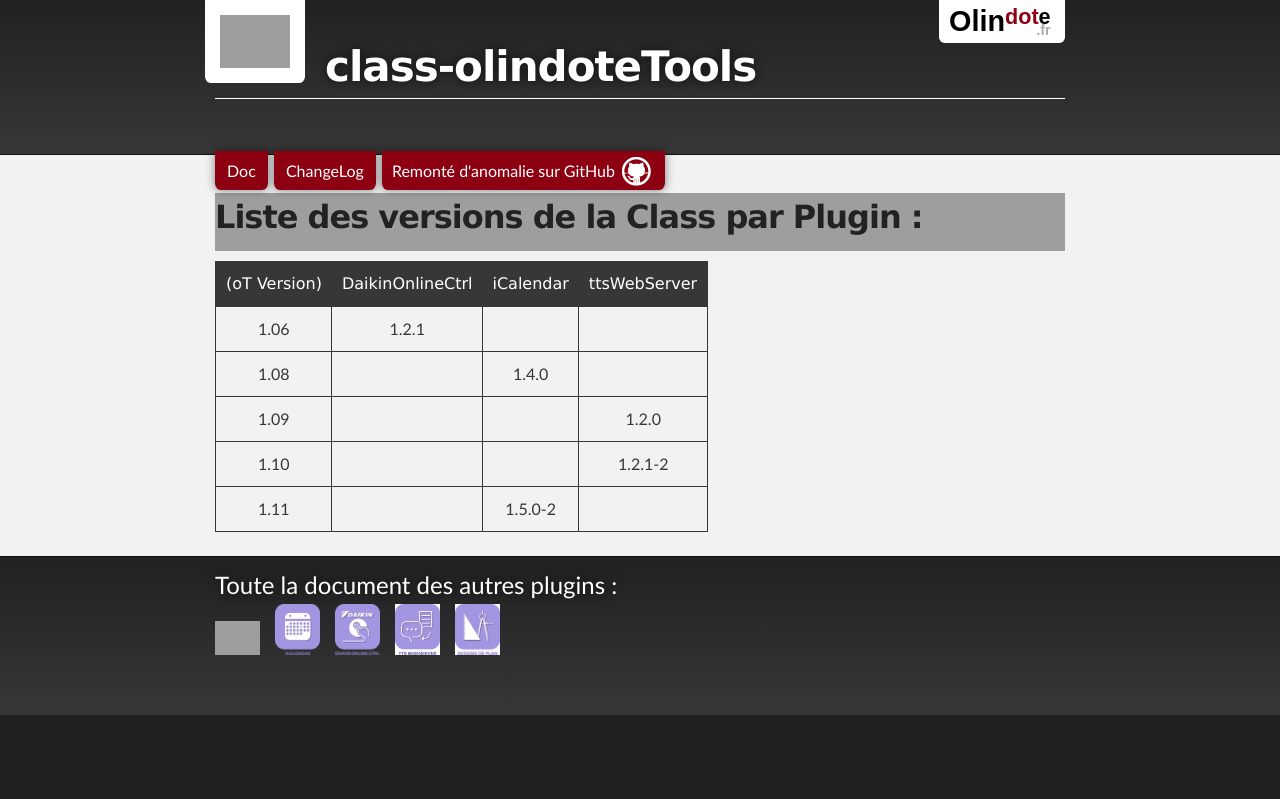
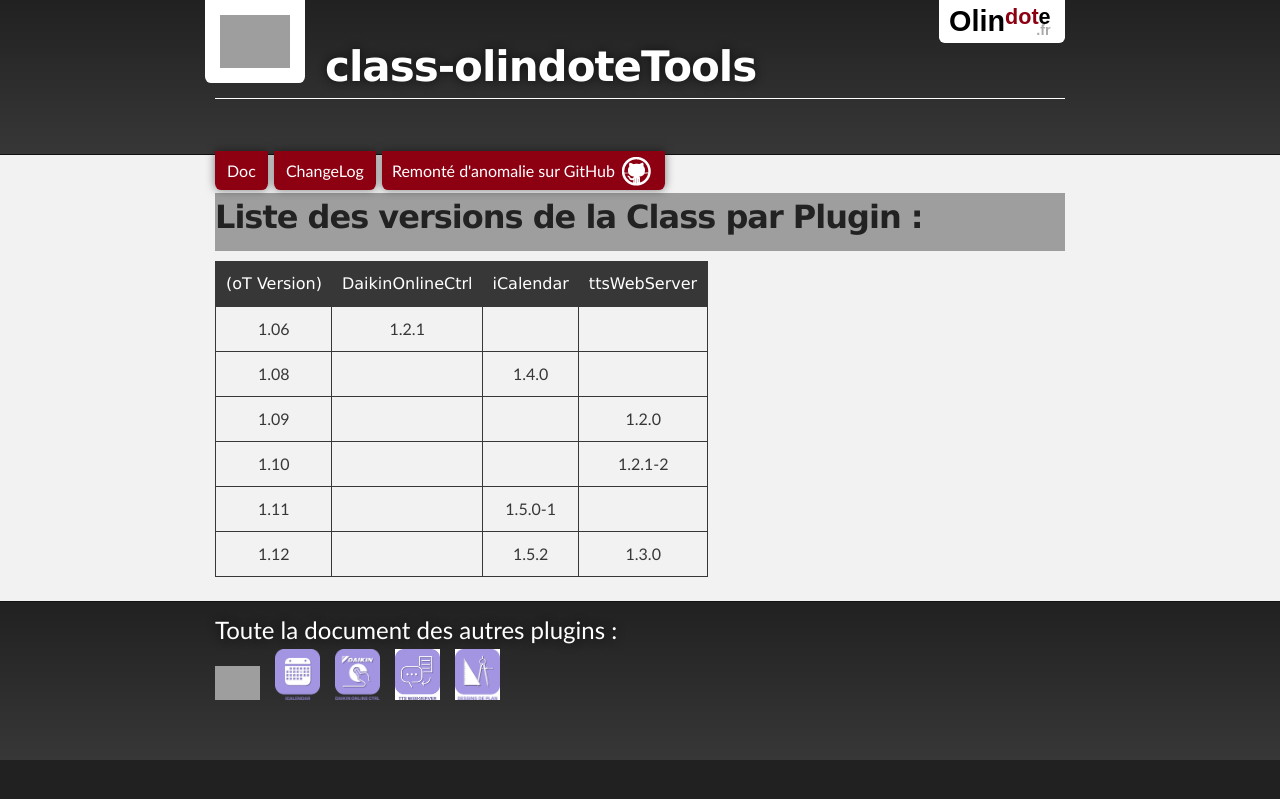
Before and after one commit to abarrau/jeedom-plugins-doc, a Jekyll site: the page built from docs/class-olindoteTools/versionPlugin.md, in a window 1280 px wide. Shown: the top 799 px of the page. Built offline with Jekyll 4.4.1, drawn with Linux system fonts in a browser that asks for light colours; our own code applies the rules of GitHub Pages for plain Markdown files; the repository's description, which GitHub fills in, is left out.

Commit message:
Update versionPlugin.md

```diff
--- a/docs/class-olindoteTools/versionPlugin.md
+++ b/docs/class-olindoteTools/versionPlugin.md
@@ -6,4 +6,5 @@
 | 1.08         |                  | 1.4.0     |              |
 | 1.09         |                  |           | 1.2.0        |
 | 1.10         |                  |           | 1.2.1-2      |
-| 1.11         |                  | 1.5.0-2   |              |
+| 1.11         |                  | 1.5.0-1   |              |
+| 1.12         |                  | 1.5.2     | 1.3.0        |
```
